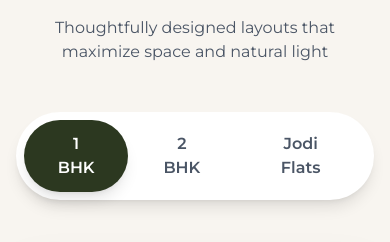
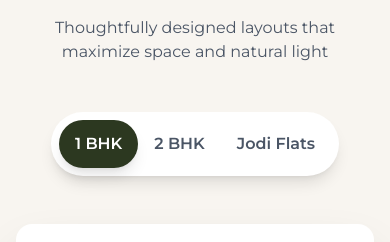
Before and after one commit to digitos-team/Ahana_Expert_Homes, a React (Vite) app in the folder Client/: page / in a window 390 px wide. Shown: the part 4080-4322 px from the top of the page. Built offline with nearby package versions, Linux system fonts and the light colour scheme.

Commit message:
UI responsive for mobiles

```diff
--- a/Client/src/components/AboutProject.jsx
+++ b/Client/src/components/AboutProject.jsx
@@ -22,7 +22,7 @@ export function AboutProject() {
               />
             </div>
             {/* Decorative element */}
-            <div className="absolute -bottom-6 -right-6 w-32 h-32 bg-[#2c3820] rounded-2xl transform rotate-12 -z-10"></div>
+            <div className="absolute bottom-0 lg:-bottom-6 right-0 lg:-right-6 w-32 h-32 bg-[#2c3820] rounded-2xl transform rotate-12 -z-10"></div>
           </motion.div>
 
           {/* Content */}
--- a/Client/src/components/FloorPlans.jsx
+++ b/Client/src/components/FloorPlans.jsx
@@ -74,7 +74,7 @@ export function FloorPlans() {
           <div className="bg-white rounded-full p-2 shadow-lg inline-flex">
             <button
               onClick={() => setActiveTab('1BHK')}
-              className={`px-8 py-3 rounded-full transition-all duration-300 font-semibold ${
+              className={`px-4 sm:px-8 py-3 rounded-full transition-all duration-300 font-semibold ${
                 activeTab === '1BHK'
                   ? 'bg-[#2c3820] text-white shadow-lg'
                   : 'text-gray-600 hover:text-[#2c3820]'
@@ -85,7 +85,7 @@ export function FloorPlans() {
             </button>
             <button
               onClick={() => setActiveTab('2BHK')}
-              className={`px-8 py-3 rounded-full transition-all duration-300 font-semibold ${
+              className={`px-4 sm:px-8 py-3 rounded-full transition-all duration-300 font-semibold ${
                 activeTab === '2BHK'
                   ? 'bg-[#2c3820] text-white shadow-lg'
                   : 'text-gray-600 hover:text-[#2c3820]'
@@ -96,7 +96,7 @@ export function FloorPlans() {
             </button>
             <button
               onClick={() => setActiveTab('Jodi Flats')}
-              className={`px-8 py-3 rounded-full transition-all duration-300 font-semibold ${
+              className={`px-4 sm:px-8 py-3 rounded-full transition-all duration-300 font-semibold ${
                 activeTab === 'Jodi Flats'
                   ? 'bg-[#2c3820] text-white shadow-lg'
                   : 'text-gray-600 hover:text-[#2c3820]'
--- a/Client/src/components/Hero.jsx
+++ b/Client/src/components/Hero.jsx
@@ -29,7 +29,7 @@ export function Hero() {
           {/* Deesha Constructions Logo with Integrated Background Band */}
           <div className="relative mb-8 inline-block">
             {/* Background Band - Locked to Logo center */}
-            <div className="absolute top-1/2 left-1/2 -translate-x-1/2 -translate-y-1/2 w-[300vw] h-28 md:h-32 white-gradient-band transform rotate-[-2deg] pointer-events-none origin-center"></div>
+            <div className="absolute top-1/2 left-1/2 -translate-x-1/2 -translate-y-1/2 w-[150%] h-28 md:h-32 white-gradient-band transform rotate-[-2deg] pointer-events-none origin-center"></div>
 
             <motion.div
               initial={{ opacity: 0, scale: 0.8 }}
--- a/Client/src/styles/theme.css
+++ b/Client/src/styles/theme.css
@@ -128,6 +128,7 @@
 
   body {
     @apply bg-background text-foreground;
+    overflow-x: hidden;
   }
 
   /**
@@ -139,6 +140,7 @@
     font-size: var(--font-size);
     scroll-behavior: smooth;
     scroll-padding-top: 100px;
+    overflow-x: hidden;
   }
 
   h1 {
```
